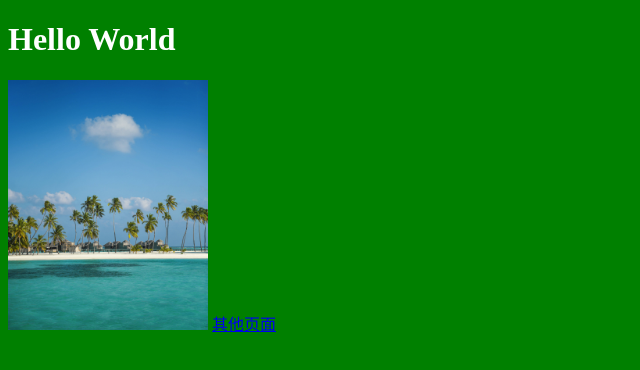
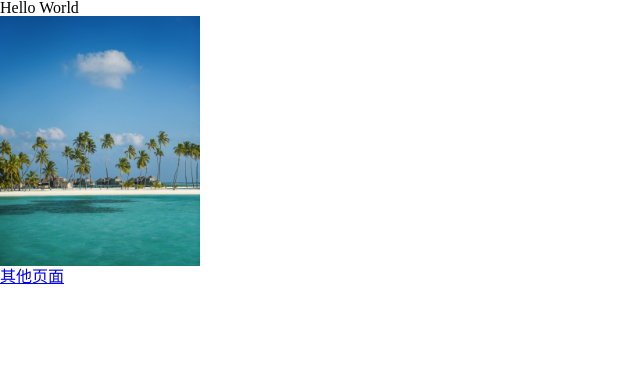
Before and after one commit to nifan950624/Multiply-dev, a website built with webpack: page src/pages/index.html in a window 1280 px wide. Shown: the whole page, without its empty margins (0-640 px from the left). Built offline with nearby package versions, Linux system fonts and the light colour scheme.

Commit message:
生产配置

```diff
--- a/src/pages/index.html
+++ b/src/pages/index.html
@@ -9,7 +9,9 @@
 </head>
 <body>
 <h1>Hello World</h1>
-<img src="/static/images/Tntzo5JpRxk.jpg" style="width: 200px">
+<div>
+  <img src="/static/images/Tntzo5JpRxk.jpg" style="width: 200px">
+</div>
 <a href="/other.html">其他页面</a>
 </body>
 </html>
--- a/src/pages/index/index.scss
+++ b/src/pages/index/index.scss
@@ -1,7 +1 @@
-body {
-  background: red;
-
-  h1 {
-    color: #fff;
-  }
-}
+@import "static/style/reset";
--- a/static/style/reset.scss
+++ b/static/style/reset.scss
@@ -1,3 +1,43 @@
+html, body, div, span, applet, object, iframe,
+h1, h2, h3, h4, h5, h6, p, blockquote, pre,
+a, abbr, acronym, address, big, cite, code,
+del, dfn, em, img, ins, kbd, q, s, samp,
+small, strike, strong, sub, sup, tt, var,
+b, u, i, center,
+dl, dt, dd, ol, ul, li,
+fieldset, form, label, legend,
+table, caption, tbody, tfoot, thead, tr, th, td,
+article, aside, canvas, details, embed,
+figure, figcaption, footer, header, hgroup,
+menu, nav, output, ruby, section, summary,
+time, mark, audio, video {
+  margin: 0;
+  padding: 0;
+  border: 0;
+  font-size: 100%;
+  font: inherit;
+  vertical-align: baseline;
+}
+/* HTML5 display-role reset for older browsers */
+article, aside, details, figcaption, figure,
+footer, header, hgroup, menu, nav, section {
+  display: block;
+}
 body {
-  background: green;
+  line-height: 1;
 }
+ol, ul {
+  list-style: none;
+}
+blockquote, q {
+  quotes: none;
+}
+blockquote:before, blockquote:after,
+q:before, q:after {
+  content: '';
+  content: none;
+}
+table {
+  border-collapse: collapse;
+  border-spacing: 0;
+}
```
